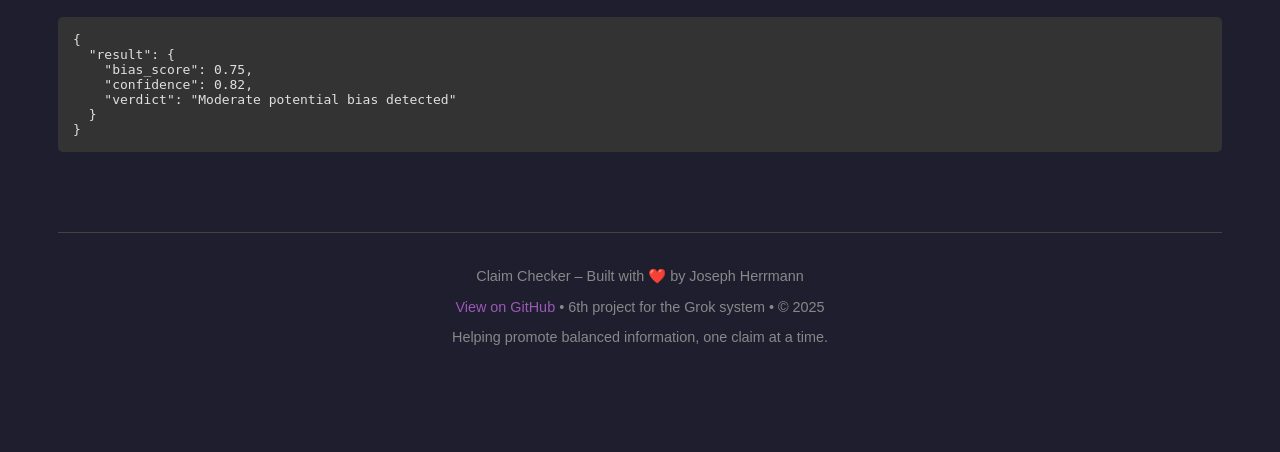
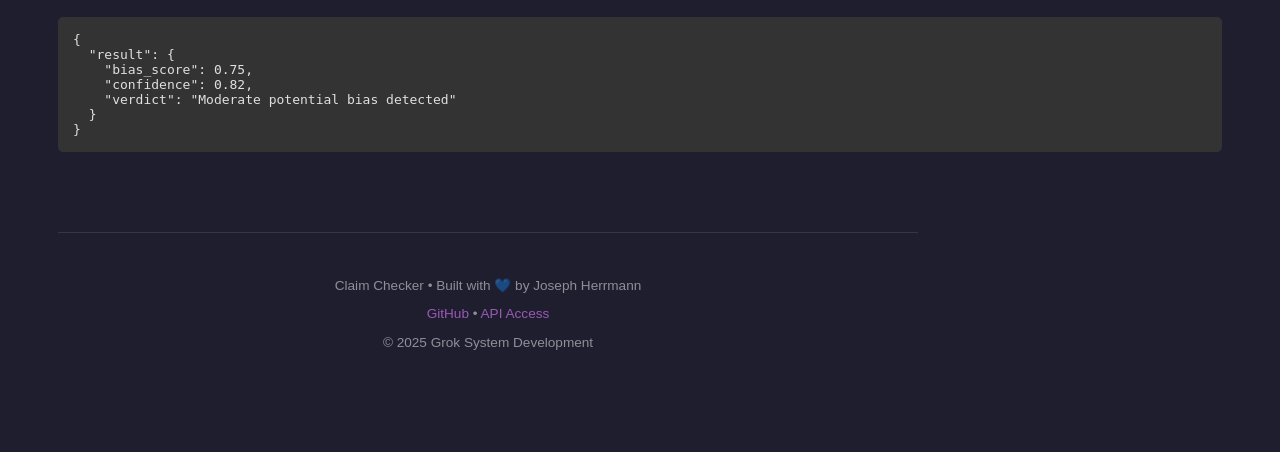
Before and after one commit to thenecronwolf-blip/Claim-Checker, a Flask app: page /docs in a window 1280 px wide. Shown: the part 385-837 px from the top of the page. Before the commit the page ends 730 px from the top, so only its background shows below. Run offline with Flask 3, Linux system fonts and the light colour scheme.

Commit message:
Update docs.html

```diff
--- a/ui/templates/docs.html
+++ b/ui/templates/docs.html
@@ -36,10 +36,14 @@
   }
 }</pre>
 </body>
-    <footer style="margin-top: 80px; padding: 20px; text-align: center; color: #888; font-size: 0.9em; border-top: 1px solid #444;">
-    <p>Claim Checker – Built with ❤️ by Joseph Herrmann</p>
-    <p><a href="https://github.com/thenecronwolf-blip/Claim-Checker" style="color: #9b59b6; text-decoration: none;">View on GitHub</a> •
-    6th project for the Grok system • © 2025</p>
-    <p>Helping promote balanced information, one claim at a time.</p>
-</footer>
+        <div style="flex-grow: 1;"></div>
+
+    <footer style="margin-top: 80px; padding: 30px; text-align: center; color: rgba(255,255,255,0.5); font-size: 0.85em; border-top: 1px solid rgba(255,255,255,0.1); width: 100%; max-width: 800px;">
+        <p>Claim Checker • Built with 💙 by Joseph Herrmann</p>
+        <p>
+            <a href="https://github.com/thenecronwolf-blip/Claim-Checker" style="color: #9b59b6; text-decoration: none; transition: color 0.2s;">GitHub</a> •
+            <a href="/docs" style="color: #9b59b6; text-decoration: none; transition: color 0.2s;">API Access</a>
+        </p>
+        <p>© 2025 Grok System Development</p>
+    </footer>
 </html>
```
